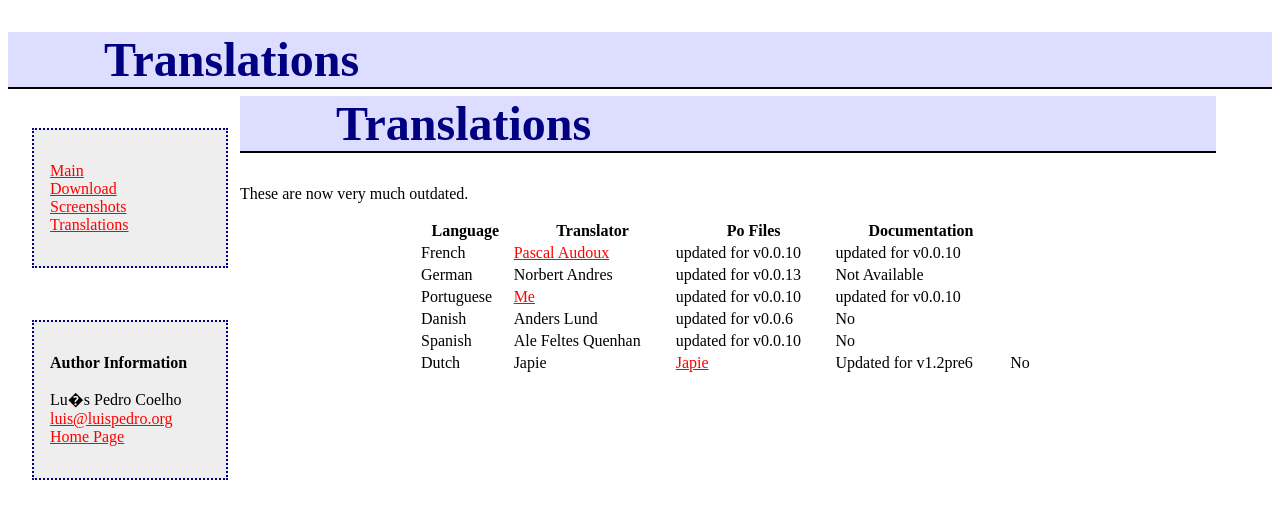
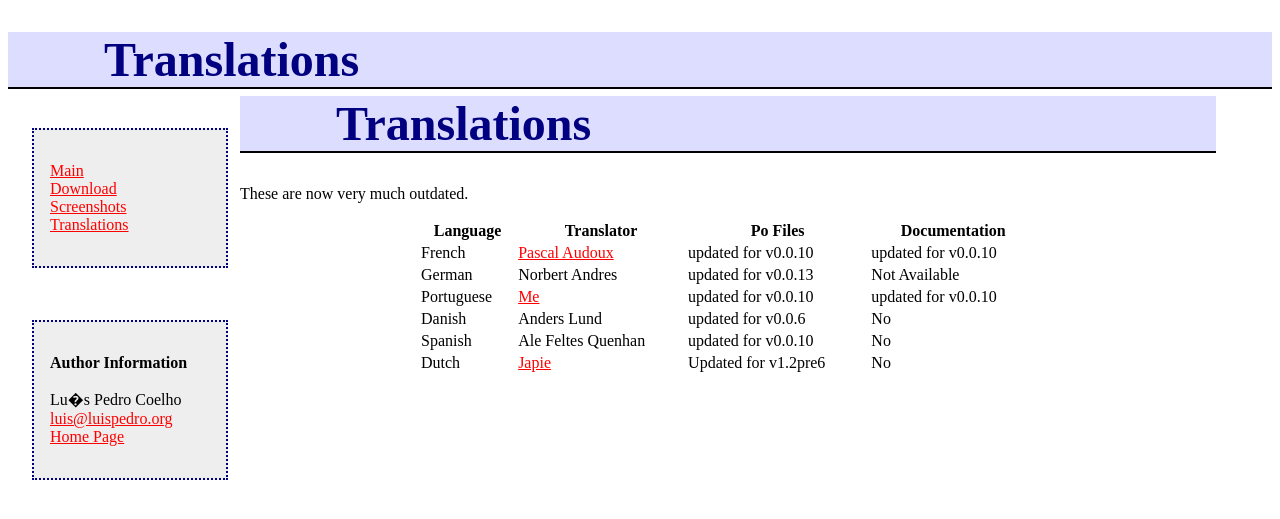
Before and after one commit to luispedro/hearts, a PHP site: page /translations.php in a window 1280 px wide. Shown: the top 519 px of the page. Run offline with PHP 8.4, Linux system fonts and the light colour scheme.

Commit message:
Fix table
git-svn-id: file:///home/luispedro/luispedro.org/svn/hearts/trunk@198 174c993c-7530-0410-8f2a-93c0592b7a1f

```diff
--- a/hearts.admin/public_html/translations.php
+++ b/hearts.admin/public_html/translations.php
@@ -41,7 +41,6 @@
 	<TD>No
 <TR>
 	<TD>Dutch
-	<TD>Japie
 	<TD><a href="mailto:House-Mouse@hetnet.nl">Japie</a>
 	<TD>Updated for v1.2pre6
 	<TD>No
```
